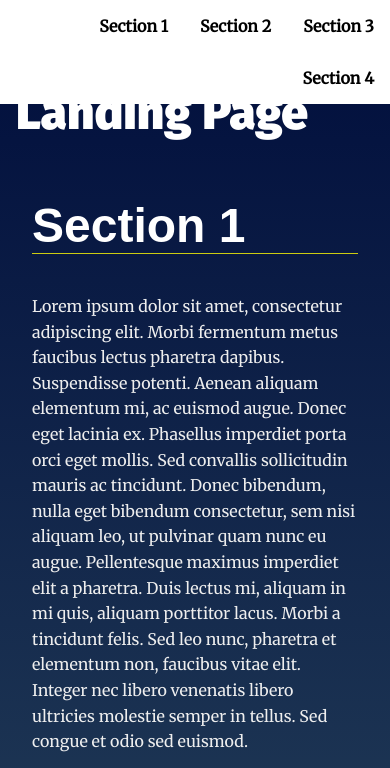
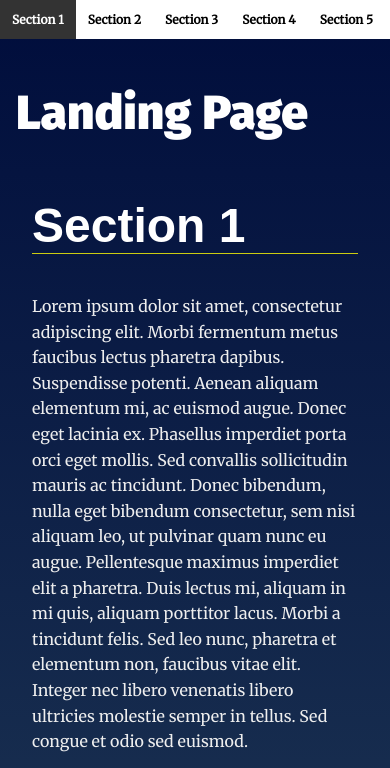
Before and after one commit to elgeorsk/fe-landingPage, a plain HTML site: page index.html in a window 390 px wide. Shown: the top 768 px of the page. Drawn offline with Linux system fonts and the light colour scheme.

Commit message:
Fixes: - Add 5th section - fix mobile view of navbar

```diff
--- a/assets/css/styles.css
+++ b/assets/css/styles.css
@@ -125,6 +125,11 @@ section {
 }
 
 @media only screen and (max-width: 900px), only screen and (max-height: 700px){
+     .navbar_menu li {
+        display: table-cell;
+        font-size: 0.75em;
+     }
+
      h1 {
         margin: 0;
      }
--- a/index.html
+++ b/index.html
@@ -57,6 +57,13 @@
         <p>Aliquam a convallis justo. Vivamus venenatis, erat eget pulvinar gravida, ipsum lacus aliquet velit, vel luctus diam ipsum a diam. Cras eu tincidunt arcu, vitae rhoncus purus. Vestibulum fermentum consectetur porttitor. Suspendisse imperdiet porttitor tortor, eget elementum tortor mollis non.</p>
       </div>
     </section>
+    <section id="section5" data-nav="Section 5">
+      <div class="landing_container">
+        <h2>Section 5</h2>
+        <p>Lorem ipsum dolor sit amet, consectetur adipiscing elit. Morbi fermentum metus faucibus lectus pharetra dapibus. Suspendisse potenti. Aenean aliquam elementum mi, ac euismod augue. Donec eget lacinia ex. Phasellus imperdiet porta orci eget mollis. Sed convallis sollicitudin mauris ac tincidunt. Donec bibendum, nulla eget bibendum consectetur, sem nisi aliquam leo, ut pulvinar quam nunc eu augue. Pellentesque maximus imperdiet elit a pharetra. Duis lectus mi, aliquam in mi quis, aliquam porttitor lacus. Morbi a tincidunt felis. Sed leo nunc, pharetra et elementum non, faucibus vitae elit. Integer nec libero venenatis libero ultricies molestie semper in tellus. Sed congue et odio sed euismod.</p>
+        <p>Aliquam a convallis justo. Vivamus venenatis, erat eget pulvinar gravida, ipsum lacus aliquet velit, vel luctus diam ipsum a diam. Cras eu tincidunt arcu, vitae rhoncus purus. Vestibulum fermentum consectetur porttitor. Suspendisse imperdiet porttitor tortor, eget elementum tortor mollis non.</p>
+      </div>
+    </section>
     <!-- scroll to top button appeared only in mobile version -->
     <div id="topBtn"><i class="fas fa-arrow-circle-up" aria-hidden="true" title="Scroll top"></i></div>
   </main>
```
